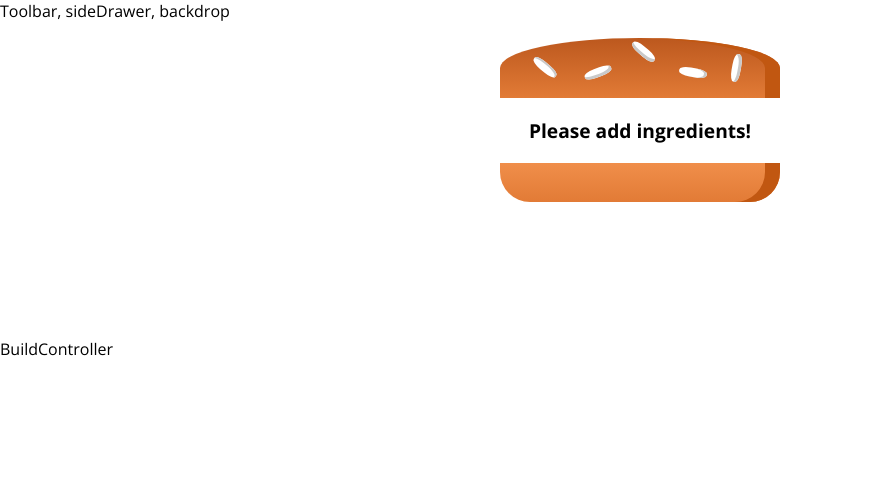
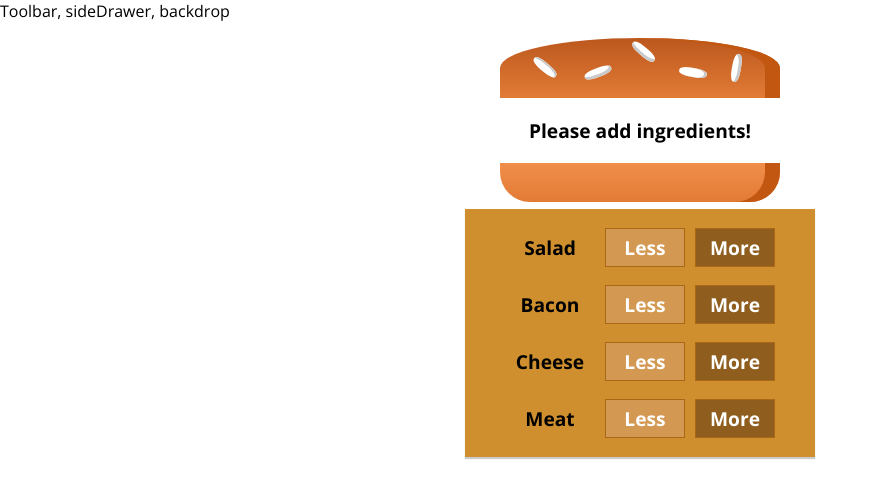
Before and after one commit to Mar-tyr/burger-builder, a React (Create React App) app: page / in a window 1280 px wide. Shown: the top 498 px of the page, without its empty margins (0-878 px from the left). Built offline with nearby package versions, Linux system fonts and the light colour scheme.

Commit message:
Add: BurgerControls

```diff
--- a/src/components/Burger/Burger.js
+++ b/src/components/Burger/Burger.js
@@ -1,5 +1,6 @@
 import React from 'react';
 import BurgerIngredient from './BurgerIngredient/BurgerIngredient';
+import BurgerControls from './BurgerControls/BurgerControls';
 import classes from './Burger.module.css';
 
 const burger = (props) => {
@@ -24,6 +25,7 @@
       <BurgerIngredient type="bread-top" />
       {transformedIngredients}
       <BurgerIngredient type="bread-bottom" />
+      <BurgerControls />
     </div>
   );
 };
--- /dev/null
+++ b/src/components/Burger/BurgerControls/BurgerControl/BurgerControl.js
@@ -0,0 +1,14 @@
+import React from 'react';
+import classes from './BurgerControl.module.css';
+
+const buildControl = (props) => {
+  return (
+    <div className={classes.BuildControl}>
+      <div className={classes.Label}>{props.label}</div>
+      <button className={classes.Less}>Less</button>
+      <button className={classes.More}>More</button>
+    </div>
+  );
+};
+
+export default buildControl;
--- /dev/null
+++ b/src/components/Burger/BurgerControls/BurgerControl/BurgerControl.module.css
@@ -0,0 +1,58 @@
+.BuildControl {
+  display: flex;
+  justify-content: space-between;
+  align-items: center;
+  margin: 5px 0;
+}
+
+.BuildControl button {
+  display: block;
+  font: inherit;
+  padding: 5px;
+  margin: 0 5px;
+  width: 80px;
+  border: 1px solid #aa6817;
+  cursor: pointer;
+  outline: none;
+}
+
+.BuildControl button:disabled {
+  background-color: #ac9980;
+  border: 1px solid #7e7365;
+  color: #ccc;
+  cursor: default;
+}
+
+.BuildControl button:hover:disabled {
+  background-color: #ac9980;
+  color: #ccc;
+  cursor: not-allowed;
+}
+
+.Label {
+  padding: 10px;
+  font-weight: bold;
+  width: 80px;
+}
+
+.BuildControl .Less {
+  background-color: #d39952;
+  color: white;
+}
+
+.BuildControl .More {
+  background-color: #8f5e1e;
+  color: white;
+}
+
+.BuildControl .Less:hover,
+.BuildControl .Less:active {
+  background-color: #daa972;
+  color: white;
+}
+
+.BuildControl .More:hover,
+.BuildControl .More:active {
+  background-color: #99703f;
+  color: white;
+}
--- /dev/null
+++ b/src/components/Burger/BurgerControls/BurgerControls.js
@@ -0,0 +1,22 @@
+import React from 'react';
+import BurgerControl from './BurgerControl/BurgerControl';
+import classes from './BurgerControls.module.css';
+
+const controls = [
+  { label: 'Salad', type: 'salad' },
+  { label: 'Bacon', type: 'bacon' },
+  { label: 'Cheese', type: 'cheese' },
+  { label: 'Meat', type: 'meat' },
+];
+
+const burgerControls = (props) => {
+  return (
+    <div className={classes.BuilderControls}>
+      {controls.map((control) => {
+        return <BurgerControl key={control.label} label={control.label} />;
+      })}
+    </div>
+  );
+};
+
+export default burgerControls;
--- /dev/null
+++ b/src/components/Burger/BurgerControls/BurgerControls.module.css
@@ -0,0 +1,10 @@
+.BuilderControls {
+  width: 100%;
+  background-color: #cf8f2e;
+  display: flex;
+  flex-flow: column;
+  align-items: center;
+  box-shadow: 0 2px 1px #ccc;
+  margin: auto;
+  padding: 10px 0;
+}
--- a/src/containers/BurgurBuilder/BurgerBuilder.js
+++ b/src/containers/BurgurBuilder/BurgerBuilder.js
@@ -16,7 +16,6 @@
     return (
       <Aux>
         <Burger ingredients={this.state.ingredients} />
-        <div>BuildController</div>
       </Aux>
     );
   }
```
